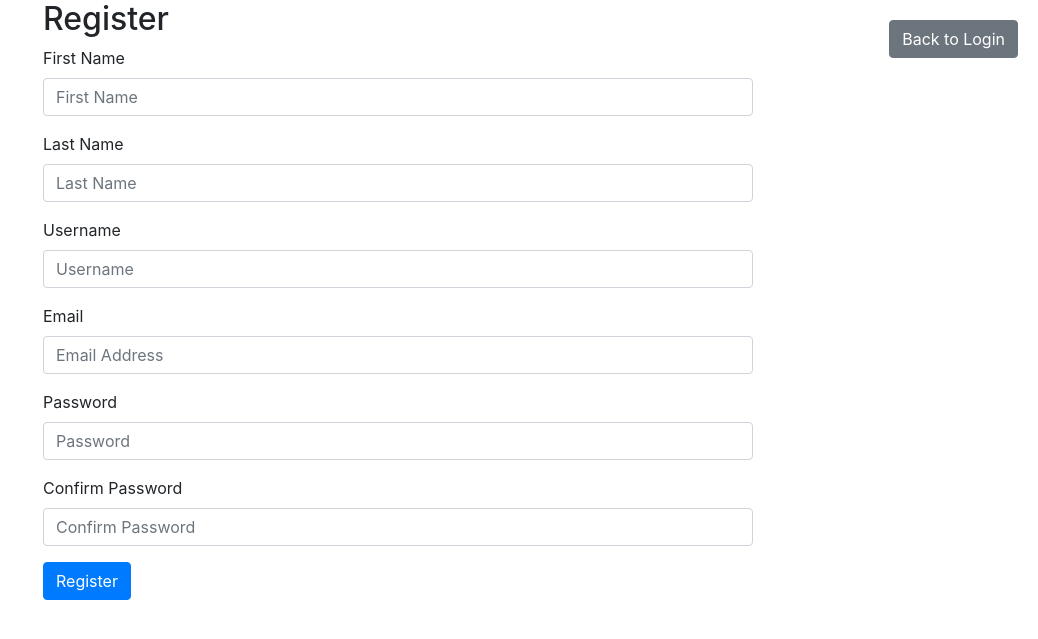
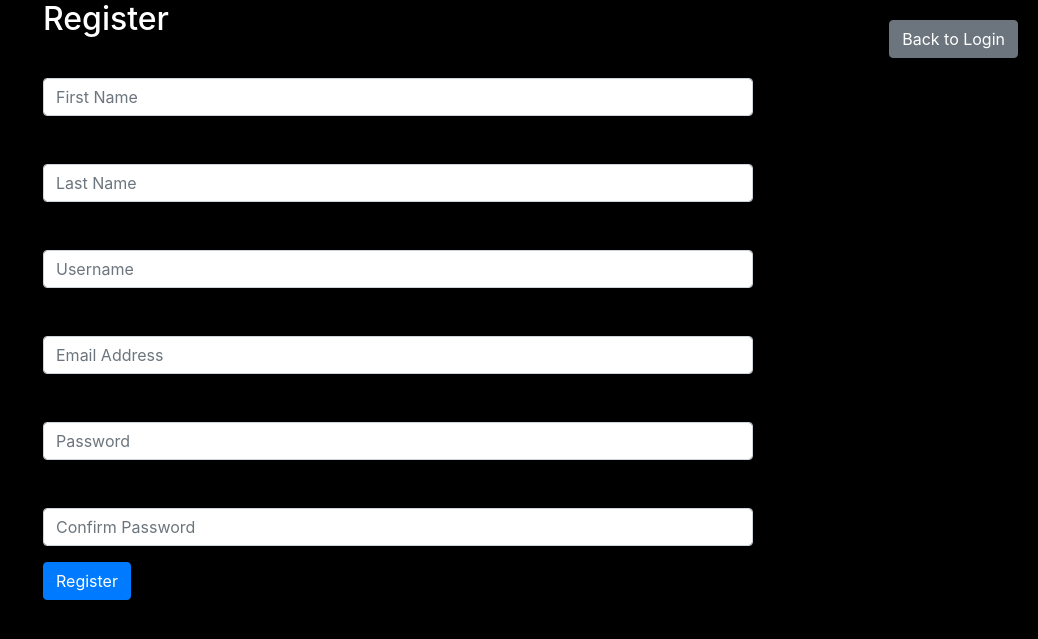
Before and after one commit to AndrewGuadi/doughDiaries, a Flask app: page /register in a window 1280 px wide. Shown: the top 639 px of the page, without its empty margins (242-1280 px from the left). Run offline with Flask 3, Linux system fonts and the light colour scheme; some libraries are stand-ins or nearby versions.

Commit message:
changed colors for text on home and register user pages

```diff
--- a/templates/register.html
+++ b/templates/register.html
@@ -5,6 +5,13 @@
     <title>Register</title>
     <link rel="stylesheet" href="https://cdn.jsdelivr.net/npm/bootstrap@4.0.0/dist/css/bootstrap.min.css" integrity="sha384-Gn5384xqQ1aoWXA+058RXPxPg6fy4IWvTNh0E263XmFcJlSAwiGgFAW/dAiS6JXm" crossorigin="anonymous">
     <style>
+        body{
+            background-color:black;
+            color:white;
+        }
+        form{
+            color:black;
+        }
         .back-to-login {
             position: absolute;
             top: 20px;
```
Also changed, not shown: templates/login.html (+7 -0 lines).
